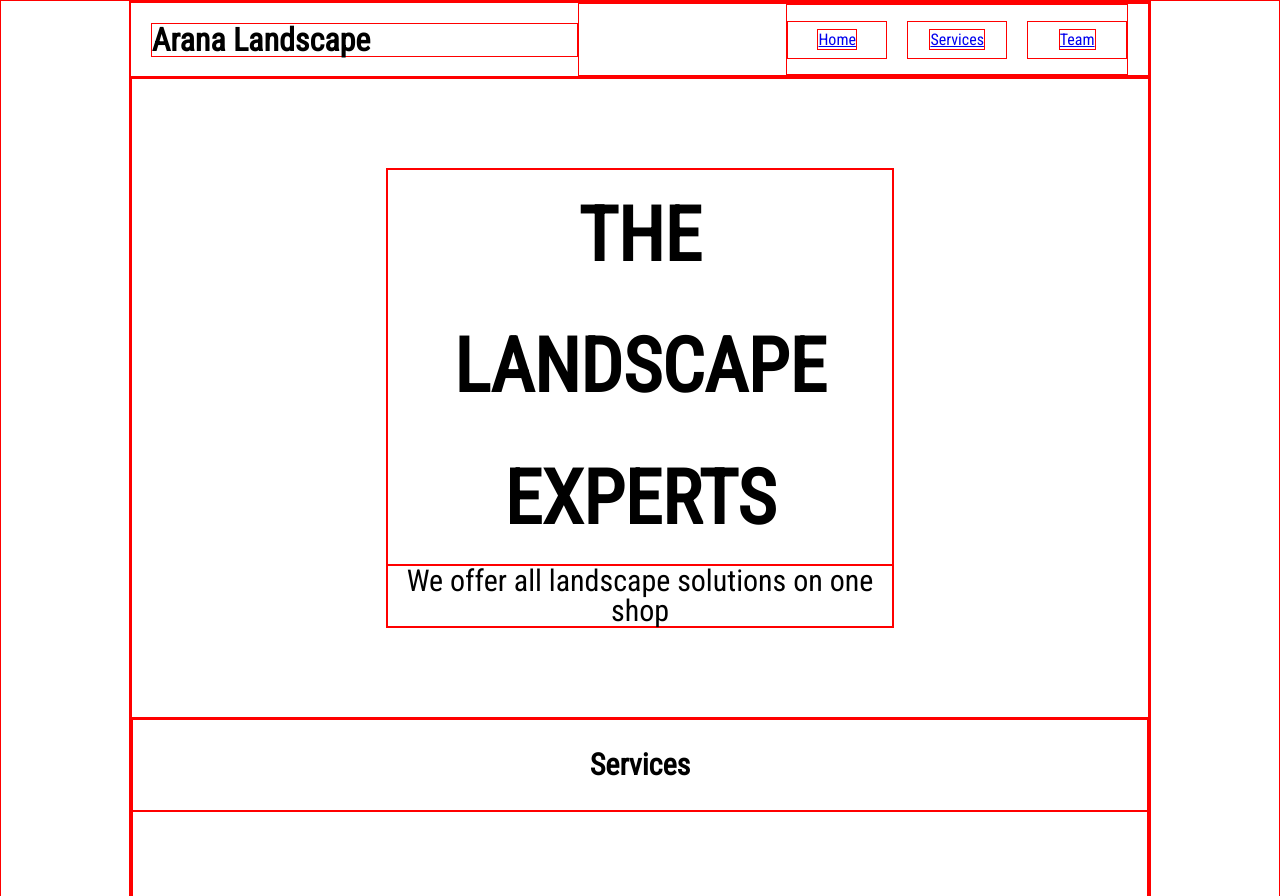
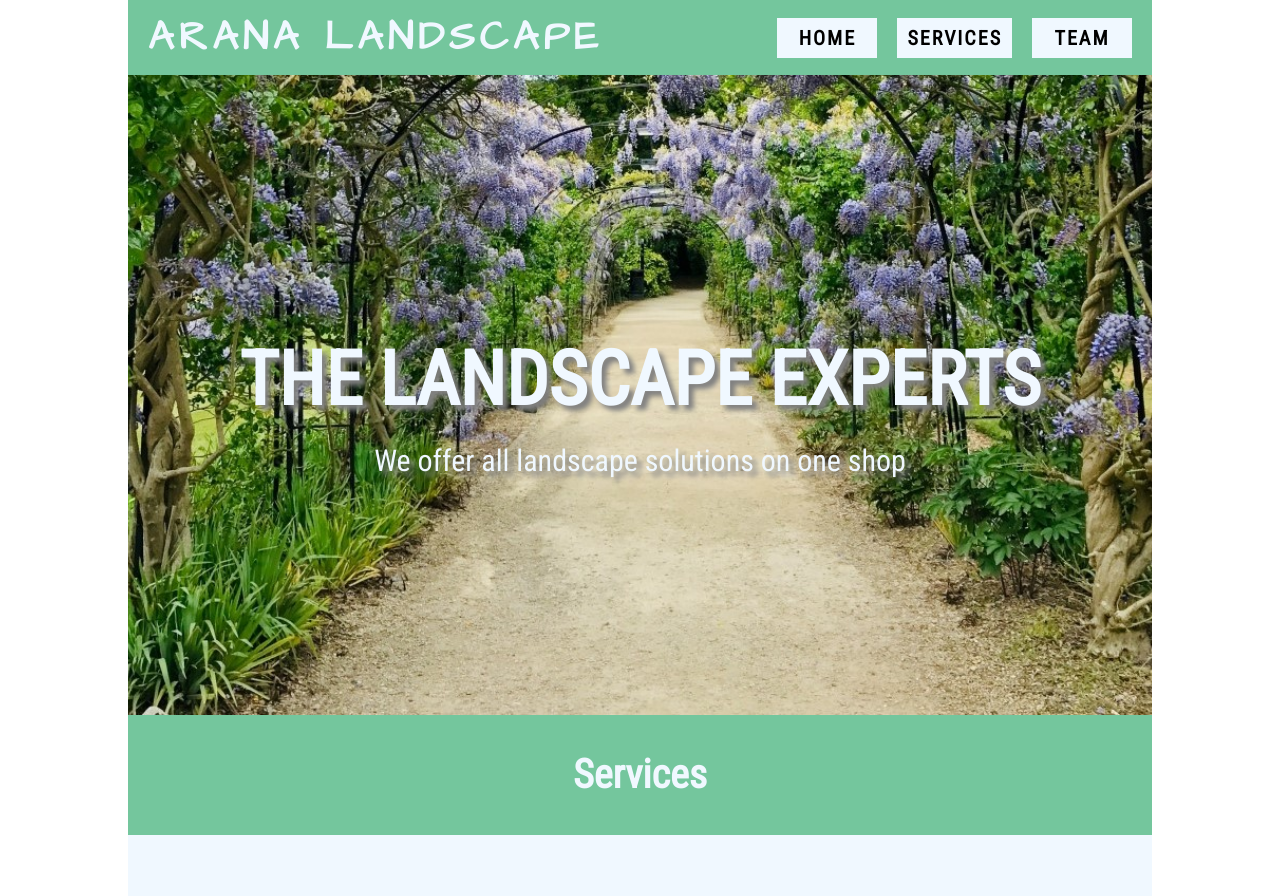
Before and after one commit to erickjbc/company-home-flexbox, a plain HTML site: page index.html in a window 1280 px wide. Shown: the top 896 px of the page. Drawn offline with Linux system fonts and the light colour scheme.

Commit message:
first version commit

```diff
--- a/css/main.css
+++ b/css/main.css
@@ -7,7 +7,7 @@ html {
 *:before,
 *:after {
     box-sizing: inherit;
-    border: 1px solid red;
+    /* border: 1px solid red; */
 }
 
 body {
@@ -18,7 +18,9 @@ body {
 
 .section-title {
     line-height: 3;
-    font-size: 30px;
+    font-size: 40px;
+    background-color: #74c69d;
+    color: aliceblue;
 }
 
 /* HEADER AND NAVIGATION */
@@ -26,6 +28,7 @@ body {
 header {
     display: flex;
     height: 75px;
+    background-color: #74c69d;
 }
 
 nav {
@@ -38,6 +41,11 @@ nav {
     flex-grow: 1;
     margin-left: 20px;
     align-self: center;
+    color: aliceblue;
+    text-transform: uppercase;
+    letter-spacing: 5px;
+    font-family: 'Architects Daughter';
+    font-size: 40px;
 }
 
 
@@ -51,8 +59,22 @@ nav ul {
 
 nav li {
     padding: 10px;
-    width: 100px;
+    min-width: 100px;
     text-align: center;
+    background-color: aliceblue;
+}
+
+nav li a {
+    color: black;
+    text-decoration: none;
+    font-size: 20px;
+    text-transform: uppercase;
+    letter-spacing: 2px;
+    font-weight: 600;
+}
+
+nav li a:hover {
+    color: #74c69d;
 }
 
 /* HERO SECTION */
@@ -62,10 +84,14 @@ nav li {
     display: flex;
     align-items: center;
     justify-items: center;
+    background-image: url("../assets/hero-background\ \(Large\).jpg");
+    background-color: rgba(250, 250, 250, 0.10);
+    background-size: cover;
+    background-position: center;
+    color: aliceblue;
 }
 
 #hero div {
-    width: 50%;
     margin: auto;
     text-align: center;
 }
@@ -74,16 +100,19 @@ nav li {
     font-size: 75px;
     line-height: 1.75;
     text-transform: uppercase;
+    text-shadow: gray 5px 5px 5px;
 }
 
 #hero p {
     font-size: 30px;
+    text-shadow: gray 5px 5px 5px;
 }
 
 /* SERVICES SECTION */
 
 #services-section {
     text-align: center;
+    background-color: aliceblue;
 }
 
 #services-container {
@@ -102,6 +131,7 @@ nav li {
 
 .service-card span.material-icons {
     font-size: 100px;
+    color: #74c69d;
 }
 
 .service-card h4 {
@@ -111,20 +141,20 @@ nav li {
 
 .service-card p {
     font-size: 20px;
-    line-height: 1.5;
+    line-height: 1.2;
 }
 
 /* TEAM SECTION */
 
 #team-section {
     text-align: center;
-
+    background-color: aliceblue;
 }
 
 #team-card-container {
     display: flex;
     justify-content: center;
-    gap: 30px;
+    gap: 40px;
     padding: 40px 0px;
     min-height: 50vh;
     align-items: center;
@@ -136,8 +166,9 @@ nav li {
 }
 
 .team-card img {
-    width: 100px;
+    width: 200px;
     height: auto;
+    border-radius: 100px;
 }
 
 .team-card h4 {
@@ -156,11 +187,15 @@ footer {
     height: 10vh;
     display: flex;
     align-items: center;
+    color: aliceblue;
+    background-color: #74c69d;
 }
 
 footer h4 {
     flex-grow: 1;
     margin-left: 20px;
+    font-size: 20px;
+    font-weight: 200;
 }
 
 footer p {
--- a/index.html
+++ b/index.html
@@ -9,7 +9,7 @@
         <!-- Google Fonts -->
         <link rel="preconnect" href="https://fonts.googleapis.com">
         <link rel="preconnect" href="https://fonts.gstatic.com" crossorigin>
-        <link href="https://fonts.googleapis.com/css2?family=Roboto+Condensed&display=swap" rel="stylesheet">
+        <link href="https://fonts.googleapis.com/css2?family=Architects+Daughter&family=Roboto+Condensed&display=swap" rel="stylesheet">
         <title>Arana Landscape</title>
     </head>
     <body>
@@ -19,7 +19,7 @@
                 <ul id="nav-list">
                     <li><a href="#">Home</a></li>
                     <li><a href="#services-section">Services</a></li>
-                    <li><a href="#team-sections">Team</a></li>
+                    <li><a href="#team-section">Team</a></li>
                 </ul>
             </nav>
         </header>
```
Also changed, not shown: assets/hero-background (Large).jpg (added).
